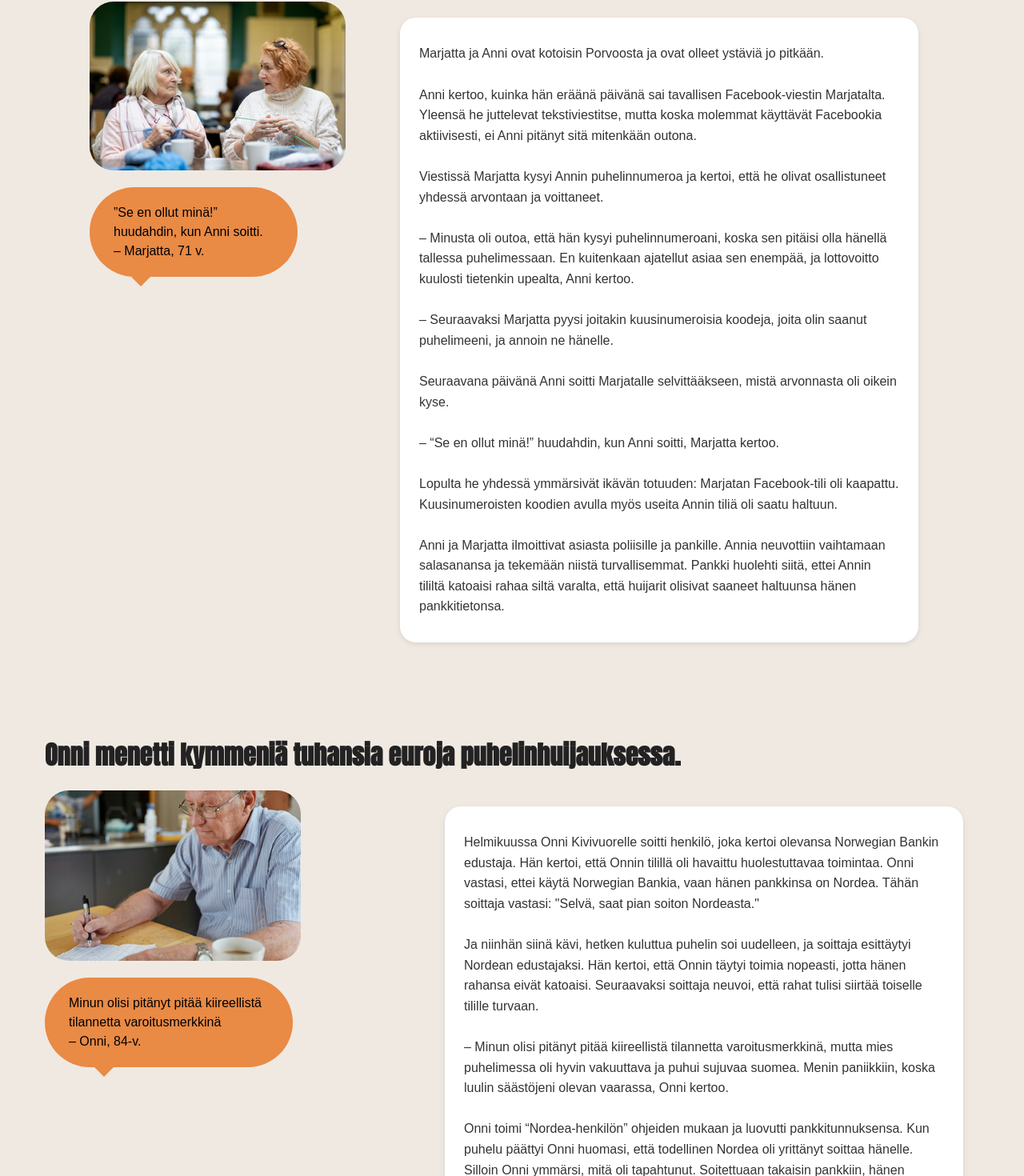
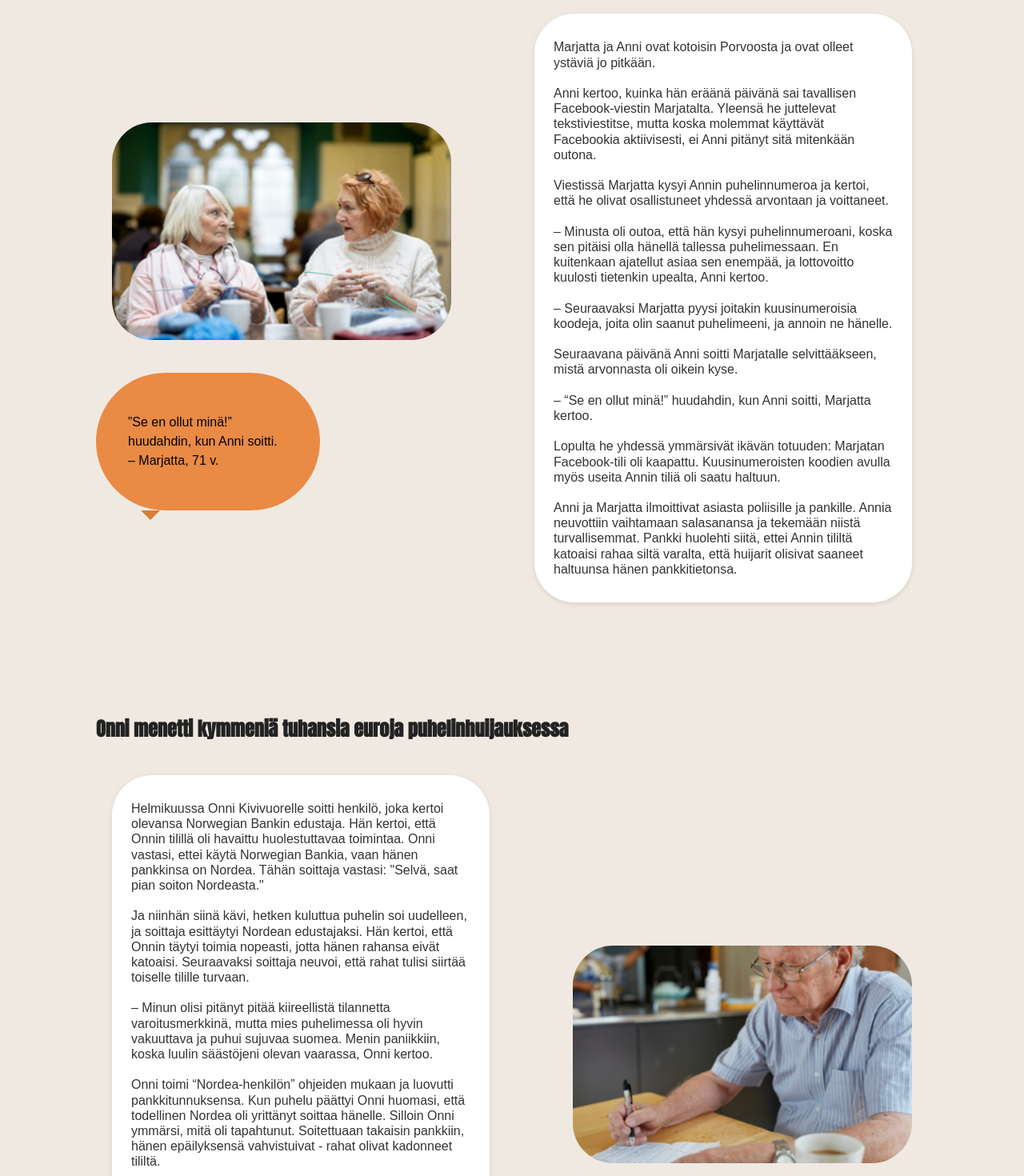
Before and after one commit to levonmaister/scamvjp2, a React (Vite) app: page / in a window 1280 px wide. Shown: the part 2542-4012 px from the top of the page at 80% size. Built offline with nearby package versions, Linux system fonts and the light colour scheme.

Commit message:
artikel position

```diff
--- a/src/pages/HorroStories.jsx
+++ b/src/pages/HorroStories.jsx
@@ -10,10 +10,9 @@ const HorrorStories = () => {
       <h1 className="storyheadline">
         Marjatta ja Anni jäivät arvontahuijauksen uhreiksi
       </h1>
-      <div className="stories-container">
-        <div className="descriptionandstory">
+        <div className="story-wrapper artikel1">
           <div className="story1-image-container">
-            <img className="storykuva" src={story1img} />
+            <img className="storykuva1" src={story1img} />
             <div className="quote-bubble1">
                 ”Se en ollut minä!” huudahdin, kun Anni soitti.<br />– Marjatta, 71 v.
             </div>
@@ -54,16 +53,15 @@ const HorrorStories = () => {
               haltuunsa hänen pankkitietonsa.
             </p>
           </div>
-        </div>
       </div>
       <div className="story2">
         <h1 className="storyheadline">
-          Onni menetti kymmeniä tuhansia euroja puhelinhuijauksessa.
+          Onni menetti kymmeniä tuhansia euroja puhelinhuijauksessa
         </h1>
 
-        <div className="descriptionandstory">
+        <div className="story-wrapper artikel2">
           <div className="story2-image-container">
-            <img className="storykuva" src={story2img} />
+            <img className="storykuva1" src={story2img} />
             <div className="quote-bubble2">
               Minun olisi pitänyt pitää kiireellistä tilannetta varoitusmerkkinä<br />– Onni, 84-v.
             </div>
@@ -108,9 +106,9 @@ const HorrorStories = () => {
         <h1 className="storyheadline">
           Tiina menetti säästönsä huijausviestin takia
         </h1>
-        <div className="descriptionandstory">
+        <div className="story-wrapper artikel3">
           <div className="story2-image-container">
-            <img className="storykuva" src={story3img} />
+            <img className="storykuva3" src={story3img} />
             <div className="quote-bubble3">
                 Menetin 3000 euroa ja ensimmäiset eläkematkasuunnitelmani.<br />– Tiina, 65-v.
             </div>
--- a/src/styles/stories.css
+++ b/src/styles/stories.css
@@ -7,7 +7,7 @@ body {
 .stories-container {
     background-color: #f0e9e2;
     overflow: hidden;
-    padding: 7vh;
+    padding: 15vh;
     flex-direction: column;
     display: flex;
     flex-direction: column;
@@ -18,15 +18,15 @@ body {
 
 .story-description {
     height: auto;
-    max-width: 600px;
+    max-width: 500px;
     background-color: white;
     margin: 20px;
     padding: 32px 24px;
-    border-radius: 20px;
+    border-radius: 50px;
     box-shadow: 0 2px 6px rgba(0, 0, 0, 0.1);
     font-family: Arial, sans-serif;
     font-size: 16px;
-    line-height: 1.6;
+    line-height: 1.2;
     color: #333;
 }
 
@@ -38,28 +38,53 @@ body {
 }
 
 
-.story1{
+.story-wrapper {
     display: flex;
-    flex-direction: column;
-    justify-content: flex-end;
+    align-items: center;
+    justify-content: center;
+    margin-bottom: 10vh;
+    position: relative;
+    gap: 5vw;
+}
+.artikel1 {
+    flex-direction: row;
+  }
+
+  .artikel2 {
+    flex-direction: row-reverse;
+  }
+
+.storykuva1{
+    border-radius: 50px;
+    width: 53vh;
+    height: 34vh;
+    margin: 20px;
 }
 
-.storykuva{
-    border-radius: 30px;
-    width: auto;
-    height: auto;
+.storykuva3{
+    border-radius: 20px;
+    width: 40vh;
+    height: 60vh;
+    margin: 20px;
 }
-
 
 .storyheadline{
     display: flex;
     justify-content: flex;
+    font-size: 24px;
 }
 
-.descriptionandstory{
+.descriptionandstory1{
     display: flex;
     justify-content: flex-end;
 }
+
+
+.descriptionandstory2{
+    display: flex;
+    justify-content: flex-start;
+}
+
 
 .quote-bubble1 {
     display: inline-block;
@@ -67,7 +92,7 @@ body {
     color: black;
     font-weight: lighter;
     font-size: 16px;
-    padding: 20px 30px;
+    padding: 50px 40px;
     border-radius: 999px;
     max-width: 200px;
     margin-top: 16px;
@@ -84,8 +109,10 @@ body {
     width: 0;
     height: 0;
     border: 12px solid transparent;
-    border-top-color: #E98A45;
+    border-top-color: #d97f36;
   }
+
+
 
 .story2 {
     align-self: flex-start;
@@ -94,11 +121,10 @@ body {
 .quote-bubble2 {
     display: inline-block;
     padding: 20px 30px;
-    background-color: #E98A45;
+    background-color: #d97f36;
     color: black;
     font-weight: lighter;
     font-size: 16px;
-    padding: 20px 30px;
     border-radius: 999px;
     max-width: 250px;
     margin-top: 16px;
@@ -115,8 +141,10 @@ body {
     width: 0;
     height: 0;
     border: 12px solid transparent;
-    border-top-color: #E98A45;
+    border-top-color: #d97f36;
   }
+
+
 
   .quote-bubble3 {
     display: inline-block;
@@ -124,8 +152,8 @@ body {
     color: black;
     font-weight: lighter;
     font-size: 16px;
-    padding: 20px 40px;
-    border-radius: 999px;
+    padding: 50px 40px;
+    border-radius: 900px;
     max-width: 200px;
     margin-top: 16px;
     position: relative;
@@ -142,7 +170,7 @@ body {
     width: 0;
     height: 0;
     border: 12px solid transparent;
-    border-top-color: #E98A45;
+    border-top-color: #d97f36;
   }
 
 @media (max-width: 799px) {
```
